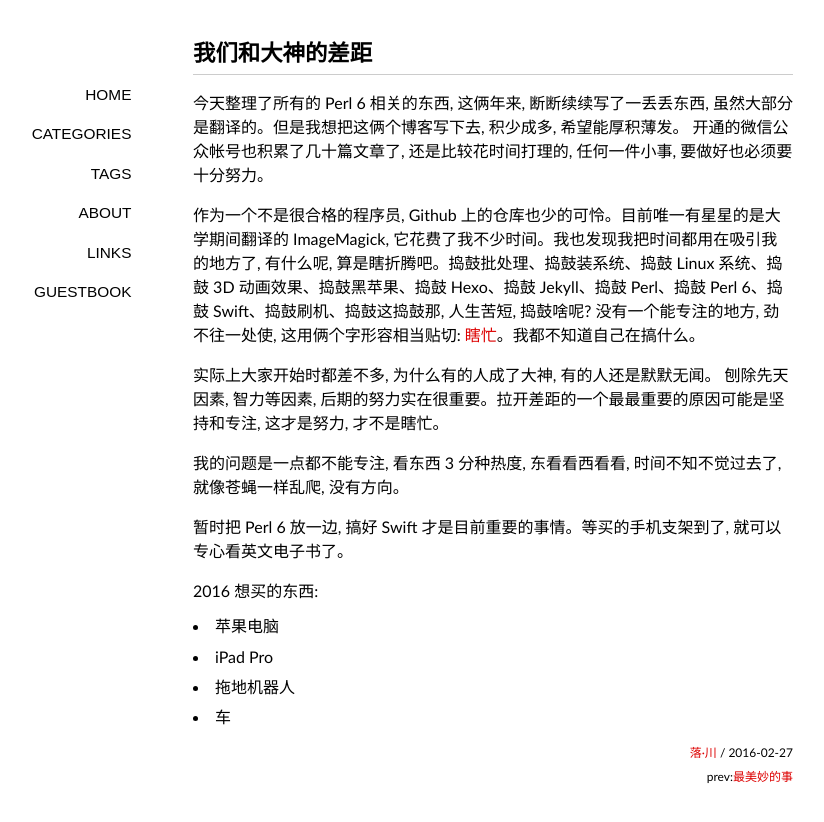
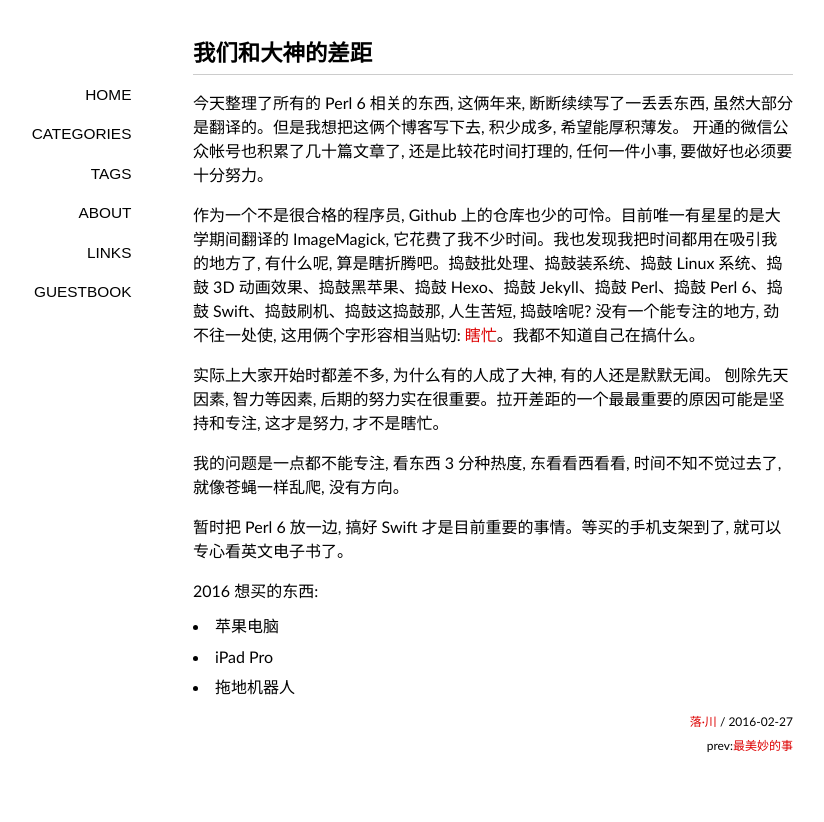
Before and after one commit to ohmyfish/ohmyfish.github.io, a Jekyll site: the page built from _posts/2016-02-27-我们和大神的差距.md, in a window 1280 px wide. Shown: the top 822 px of the page, without its empty margins (147-971 px from the left). Built offline with Jekyll 4.4.1, drawn with Linux system fonts in a browser that asks for light colours; nearby versions of some CDN libraries; some web fonts are replaced; library files that are not in the unit come from our copies; comment, search, counter and statistics services are not loaded.

Commit message:
delete a car

```diff
--- a/_posts/2016-02-27-我们和大神的差距.md
+++ b/_posts/2016-02-27-我们和大神的差距.md
@@ -19,4 +19,3 @@ tags: [旧时光]
 - 苹果电脑
 - iPad Pro
 - 拖地机器人
-- 车
```
